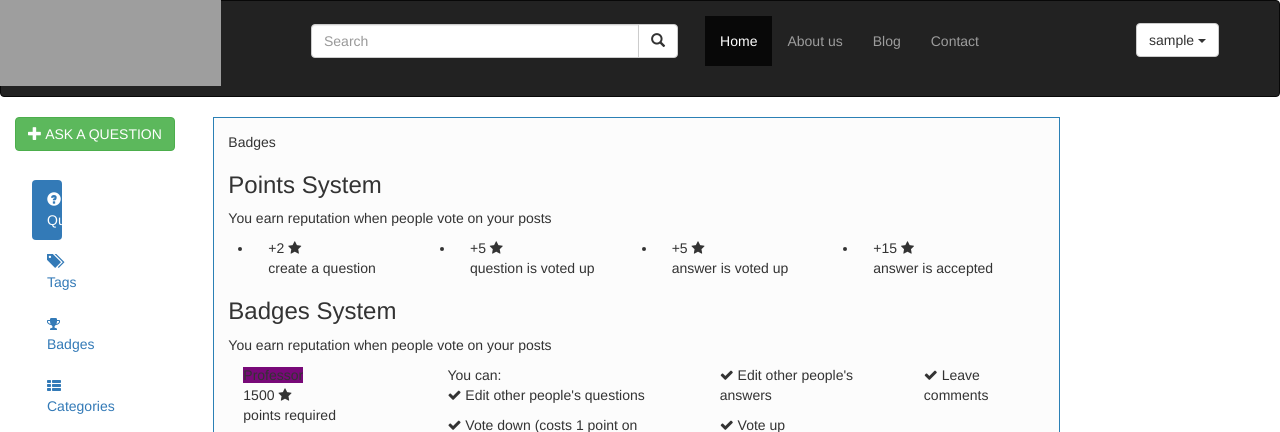
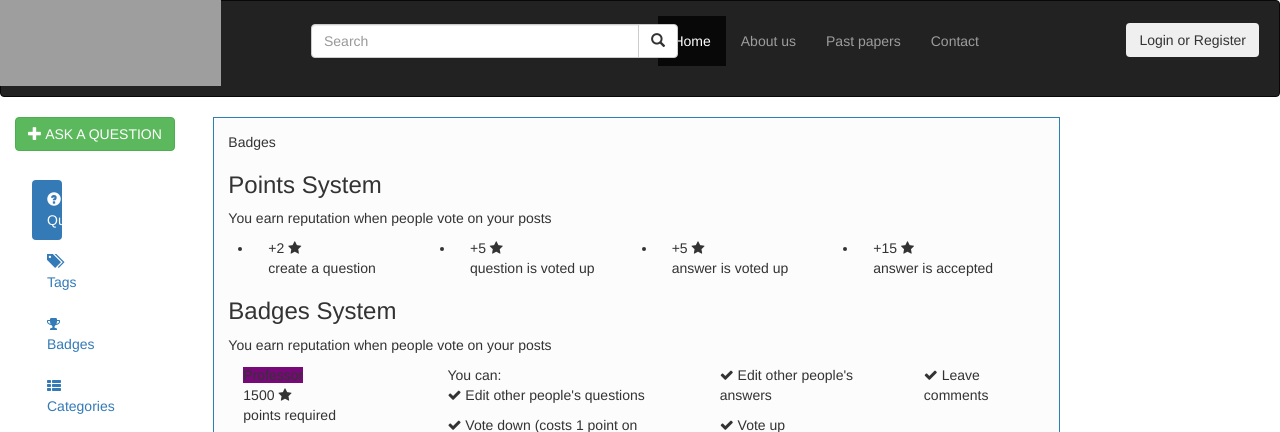
Before and after one commit to hominda/Yaathra_pro, a PHP site: page /Yaathra_pro/badges.php in a window 1280 px wide. Shown: the top 432 px of the page. Run offline with PHP 8.4, Linux system fonts and the light colour scheme; the visitor is signed in with stand-in values (Sample User, id 1); some libraries are stand-ins or nearby versions; grey boxes are pictures that could not be loaded.

Commit message:
past papers

```diff
--- a/Views/navbar.php
+++ b/Views/navbar.php
@@ -1,13 +1,10 @@
 <!DOCTYPE html>
 <html lang="en">
 <head>
-
-  <script src="https://maxcdn.bootstrapcdn.com/bootstrap/3.3.7/js/bootstrap.min.js"></script>
-
-
+  <link rel="stylesheet" href="https://maxcdn.bootstrapcdn.com/bootstrap/3.3.5/css/bootstrap.min.css">
+  <link rel="stylesheet" href="https://maxcdn.bootstrapcdn.com/font-awesome/4.4.0/css/font-awesome.min.css">
 </head>
 <body>
-<!-- Add navigation bar -->
 <nav class="navbar navbar-inverse">
   <div class="container-fluid">
     <div class="navbar-header">
@@ -28,47 +25,15 @@
     <ul class="nav navbar-nav navbar-right">
       <li class="active"><a href="http://localhost/Yaathra_pro/Views/">Home</a></li>
       <li><a href="#">About us</a></li>
-      <li><a href="#">Blog</a></li>
-      <li><a href="#">Contact</a></li>
+      <li><a href="pastpapershome.php">Past papers</a></li>
+      <li><a href="#con">Contact</a></li>
 
     </ul>
     </div>
-<?php
 
-//connect to database
-//session_start();
-include('db_connect.php');
-
-if(isset($_SESSION['user_id'])){
-
- echo '<div class="btnprofile">
-  <div class="dropdown">
-    <button class="btn btn-default dropdown-toggle" type="button" id="menu1" data-toggle="dropdown">'." ". $_SESSION['username']." ".
-    '<span class="caret"></span></button>
-    <ul class="dropdown-menu" role="menu" aria-labelledby="menu1">
-      <li role="presentation"><a role="menuitem" tabindex="-1" href="#">User Profile</a></li>
-      <li role="presentation" class="divider"></li>
-      <li role="presentation"><a role="menuitem" tabindex="-1" href="#">User Setting</a></li>
-      <li role="presentation" class="divider"></li>
-      <li role="presentation"><a role="menuitem" tabindex="-1" href="logout.php">Log out</a></li>
-    </ul>
-
-  </div>';}
-
-
- else{
-   echo '<div class="btnlogin">
-
-    <button type="button" class="btn" data-toggle="modal" data-target="#logModal">Login or Register</button></div>';
- }
-
-
-
- ?>
-
-
-
-  </div>
-</nav>
+      <div class="btnlogin"><button type="button" class="btn" data-toggle="modal" data-target="#logModal">Login or Register</button>
+      </div>
+    </div>
+    </nav>
 </body>
 </html>
```
